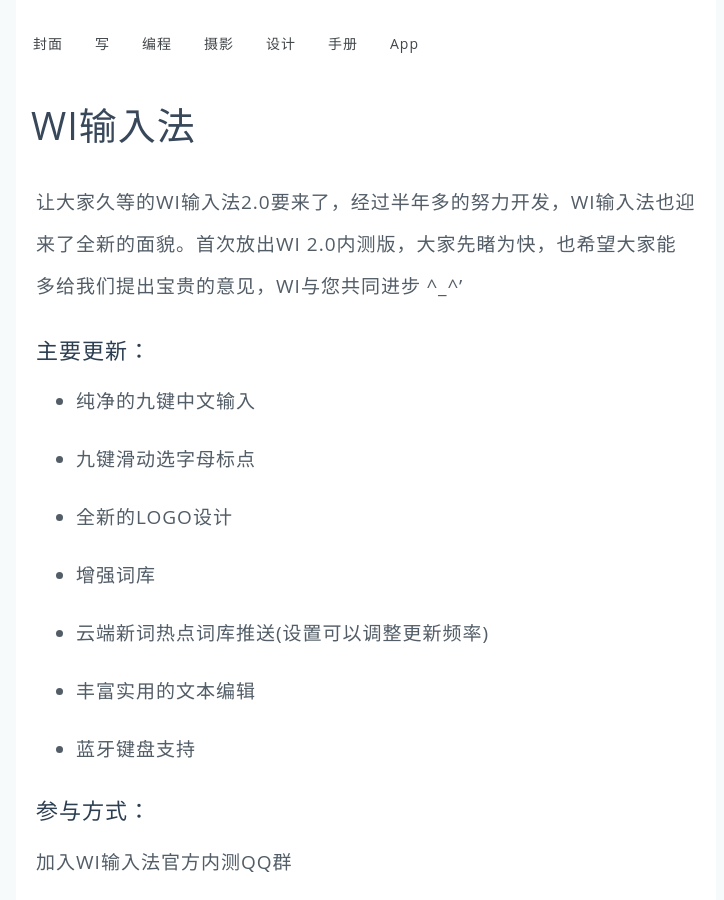
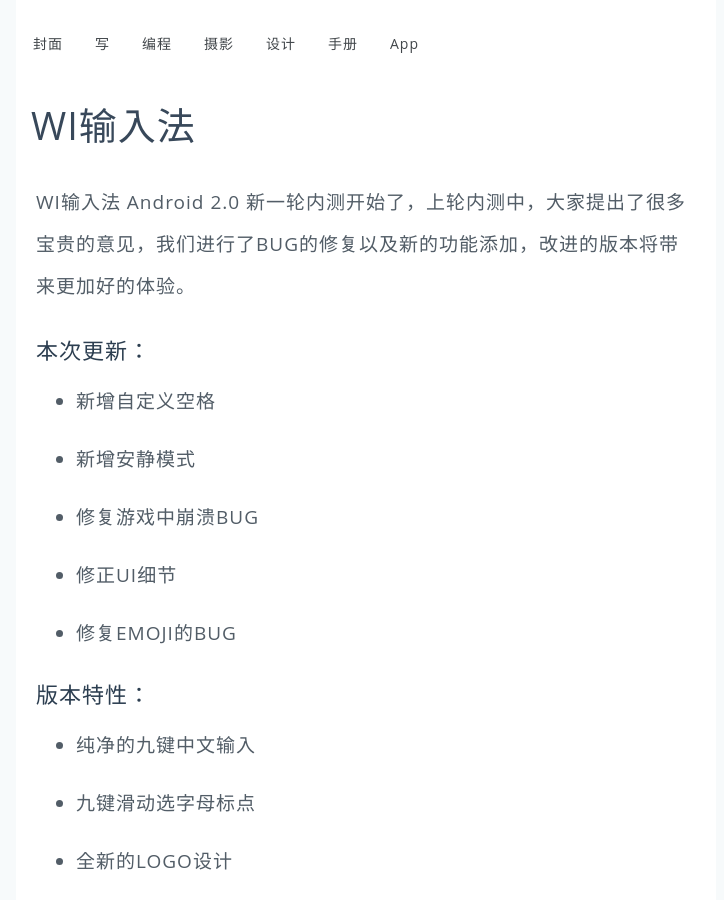
Before and after one commit to leeon/Y.Leeon, a Jekyll site: the page built from _posts/app/2014/2014-05-18-wi.md, in a window 1280 px wide and 900 px high. Shown: the whole window, without its empty margins (274-998 px from the left). Built offline with Jekyll 4.4.1, drawn with Linux system fonts in a browser that asks for light colours; comment, search, counter and statistics services are not loaded.

Commit message:
update wi beta test2

```diff
--- a/_posts/app/2014/2014-05-18-wi.md
+++ b/_posts/app/2014/2014-05-18-wi.md
@@ -2,14 +2,23 @@
 layout:    post
 title:     WI输入法
 category:  app
-description: 哈尔滨工业大学WI输入法
+description: 哈尔滨工业大学WI输入法Android 内测开始了
 tags: app 创业 大学 输入法
 ---
 
- 让大家久等的WI输入法2.0要来了，经过半年多的努力开发，WI输入法也迎来了全新的面貌。首次放出WI 2.0内测版，大家先睹为快，也希望大家能多给我们提出宝贵的意见，WI与您共同进步 ^_^'
+WI输入法 Android 2.0 新一轮内测开始了，上轮内测中，大家提出了很多宝贵的意见，我们进行了BUG的修复以及新的功能添加，改进的版本将带来更加好的体验。
+
+#本次更新：
+
++ 新增自定义空格
++ 新增安静模式
++ 修复游戏中崩溃BUG
++ 修正UI细节
++ 修复EMOJI的BUG
 
 
-#主要更新：
+
+#版本特性：
 
 + 纯净的九键中文输入
 + 九键滑动选字母标点
@@ -38,7 +47,7 @@
 ##微信公众账号
 
 {:.center}
-![logo](http://cdn4atleeon.qiniudn.com/image/app/2014/qcode_guanwang.png){:style="max-width:400px"}
+![logo](http://cdn4atleeon.qiniudn.com/image/app/2014/qcode_weixin.jpg){:style="max-width:400px"}
 
 {:.center}
 微信号： WI输入法
```
